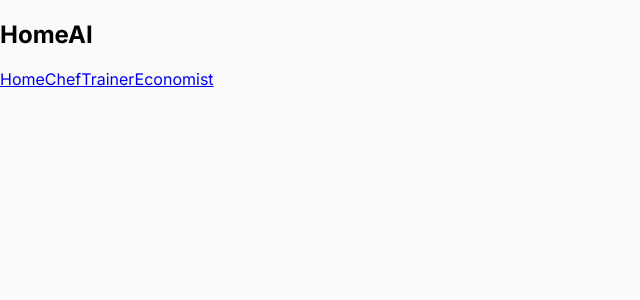
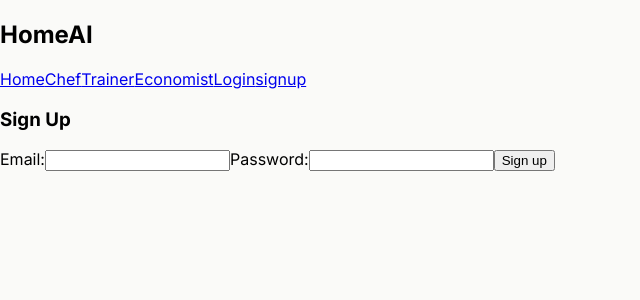
Before and after one commit to Vi-neet/HomeAI, a React (Vite) app in the folder frontend/: page /signup in a window 1280 px wide. Shown: the top 300 px of the page, without its empty margins (0-640 px from the left). Built offline with nearby package versions, Linux system fonts and the light colour scheme; no server answers; what @huggingface/inference would draw is missing.

Commit message:
Signup almost integrated

```diff
--- a/frontend/src/App.jsx
+++ b/frontend/src/App.jsx
@@ -3,8 +3,9 @@
 import Home from "./Pages/Home";
 import Trainer from "./Pages/Trainer";
 import Economist from "./Pages/Economist";
+import Signup from "./Pages/Signup";
+import Login from "./Pages/Login";
 import { BrowserRouter, Link, Route, Routes } from "react-router-dom";
-
 
 const App = () => {
   return (
@@ -16,16 +17,18 @@
           <Link to="/chef">Chef</Link>
           <Link to="/trainer">Trainer</Link>
           <Link to="/economist">Economist</Link>
+          <Link to="/login">Login</Link>
+          <Link to="/signup">signup</Link>
         </nav>
         <Routes>
           <Route path="/" element={<Home />} />
+          <Route path="/login" element={<Login />} />
+          <Route path="/signup" element={<Signup />} />
           <Route path="/chef" element={<Chef />} />
           <Route path="/trainer" element={<Trainer />} />
           <Route path="/economist" element={<Economist />} />
         </Routes>
       </BrowserRouter>
-      {/* <Header/> */}
-      {/* <Form/> */}
     </div>
   );
 };
--- /dev/null
+++ b/frontend/src/Pages/Login.jsx
@@ -0,0 +1,37 @@
+import { useState } from "react";
+
+const Login = () => {
+  const [email, setEmail] = useState("");
+  const [password, setPassword] = useState("");
+
+  const handleSubmit = async (e) => {
+    e.preventDefault();
+    console.log("email:", email);
+    console.log("password:", password);
+  };
+
+  return (
+    <form className="login-form" onSubmit={handleSubmit}>
+      <h3>Log in</h3>
+
+      <label>Email:</label>
+      <input
+        type="email"
+        onChange={(e) => setEmail(e.target.value)}
+        value={email}
+        required
+      />
+
+      <label>Password:</label>
+      <input
+        type="password"
+        onChange={(e) => setPassword(e.target.value)}
+        value={password}
+        required
+      />
+      <button>Log in</button>
+    </form>
+  );
+};
+
+export default Login;
--- /dev/null
+++ b/frontend/src/Pages/Signup.jsx
@@ -0,0 +1,39 @@
+import { useState } from "react";
+import {useSignup} from "../hooks/useSignup";
+
+const Signup = () => {
+  const [email, setEmail] = useState("");
+  const [password, setPassword] = useState("");
+  const {signup,error,isLoading} = useSignup();
+  const handleSubmit = async (e) => {
+    e.preventDefault();
+    await signup(email,password);
+
+  };
+
+  return (
+    <form className="signup-form" onSubmit={handleSubmit}>
+      <h3>Sign Up</h3>
+
+      <label>Email:</label>
+      <input
+        type="email"
+        onChange={(e) => setEmail(e.target.value)}
+        value={email}
+        required
+      />
+
+      <label>Password:</label>
+      <input
+        type="password"
+        onChange={(e) => setPassword(e.target.value)}
+        value={password}
+        required
+      />
+      <button disabled={isLoading}>Sign up</button>
+      {error &&<div className="error">{error}</div>}
+    </form>
+  );
+};
+
+export default Signup;
--- /dev/null
+++ b/frontend/src/context/AuthContext.jsx
@@ -0,0 +1,33 @@
+/* eslint-disable react/prop-types */
+import { createContext, useReducer } from "react";
+
+export const AuthContext = createContext();
+
+export const authReducer = (state, action) => {
+  switch (action.type) {
+    case "LOGIN":
+      return {
+        user: action.payload,
+      };
+    case "LOGOUT":
+      return {
+        user: null,
+      };
+    default:
+      return state;
+  }
+};
+
+export const AuthContextProvider = ({ children }) => {
+  const [state, dispatch] = useReducer(authReducer, {
+    user: null,
+  });
+  console.log("Authcontext state", state);
+
+  return (
+    <AuthContext.Provider value={{ ...state, dispatch }}>
+      {children}
+    </AuthContext.Provider>
+  );
+
+};
--- /dev/null
+++ b/frontend/src/hooks/useAuthContext.js
@@ -0,0 +1,11 @@
+import { AuthContext } from '../context/AuthContext';
+import { useContext } from 'react';
+
+export const useAuthContext = () => {
+  const context= useContext(AuthContext);
+
+  if(!context){
+    throw Error('useAuthContext must be used inside an AuthContextProvider');
+  }
+  return context;
+}
--- /dev/null
+++ b/frontend/src/hooks/useSignup.js
@@ -0,0 +1,35 @@
+import { useState } from "react";
+import { useAuthContext } from "./useAuthContext";
+
+export const useSignup = () => {
+  const [error, setError] = useState(null);
+  const [isLoading, setIsLoading] = useState(null);
+  const {dispatch} = useAuthContext();
+  const signup = async (email, password) => {
+    setIsLoading(true);
+    setError(null);
+
+    const response = await fetch("http://localhost:4000/api/user/signup", {
+      method: "POST",
+      headers: {
+        "Content-Type": "application/json",
+      },
+      body: JSON.stringify({ email, password }),
+    });
+    const data = await response.json();
+
+    if (!response.ok) {
+      setIsLoading(false);
+      setError(data.error);
+    }
+    if (response.ok) {
+      // Save the user to local storage
+      localStorage.setItem("user", JSON.stringify(data));
+
+      // update the auth context
+      dispatch({ type: "LOGIN", payload: data});
+      setIsLoading(false)
+    }
+  };
+  return { error, isLoading, signup };
+};
--- a/frontend/src/main.jsx
+++ b/frontend/src/main.jsx
@@ -2,9 +2,12 @@
 import { createRoot } from "react-dom/client";
 import "./index.css";
 import App from "./App.jsx";
+import { AuthContextProvider } from "./context/AuthContext.jsx";
 
 createRoot(document.getElementById("root")).render(
   <StrictMode>
-    <App />
+    <AuthContextProvider>
+      <App />
+    </AuthContextProvider>
   </StrictMode>
 );
```
